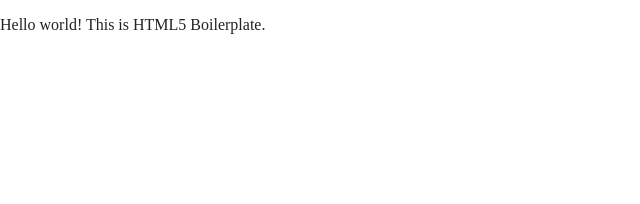
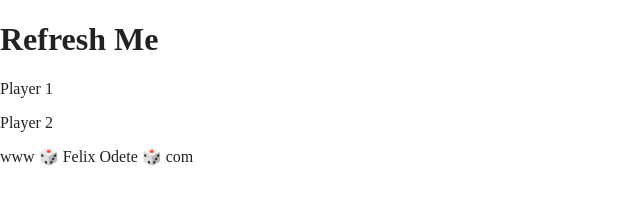
Before and after one commit to felixodette/Dicee, a website built with Parcel: page index.html in a window 1280 px wide. Shown: the whole page, without its empty margins (0-640 px from the left). Built offline with nearby package versions, Linux system fonts and the light colour scheme.

Commit message:
Home page setup

```diff
--- a/index.html
+++ b/index.html
@@ -25,7 +25,15 @@
 <body>
 
   <!-- Add your site or application content here -->
-  <p>Hello world! This is HTML5 Boilerplate.</p>
+  <div class="container">
+    <h1>Refresh Me</h1>
+    <div class="dice">
+      <p>Player 1</p>
+    </div>
+    <div class="dice">
+      <p>Player 2</p>
+    </div>
+  </div>
   <script src="js/vendor/modernizr-3.11.2.min.js"></script>
   <script src="js/plugins.js"></script>
   <script src="js/main.js"></script>
@@ -37,5 +45,8 @@
   </script>
   <script src="https://www.google-analytics.com/analytics.js" async></script>
 </body>
+<footer>
+  www 🎲 Felix Odete 🎲 com
+</footer>
 
 </html>
```
